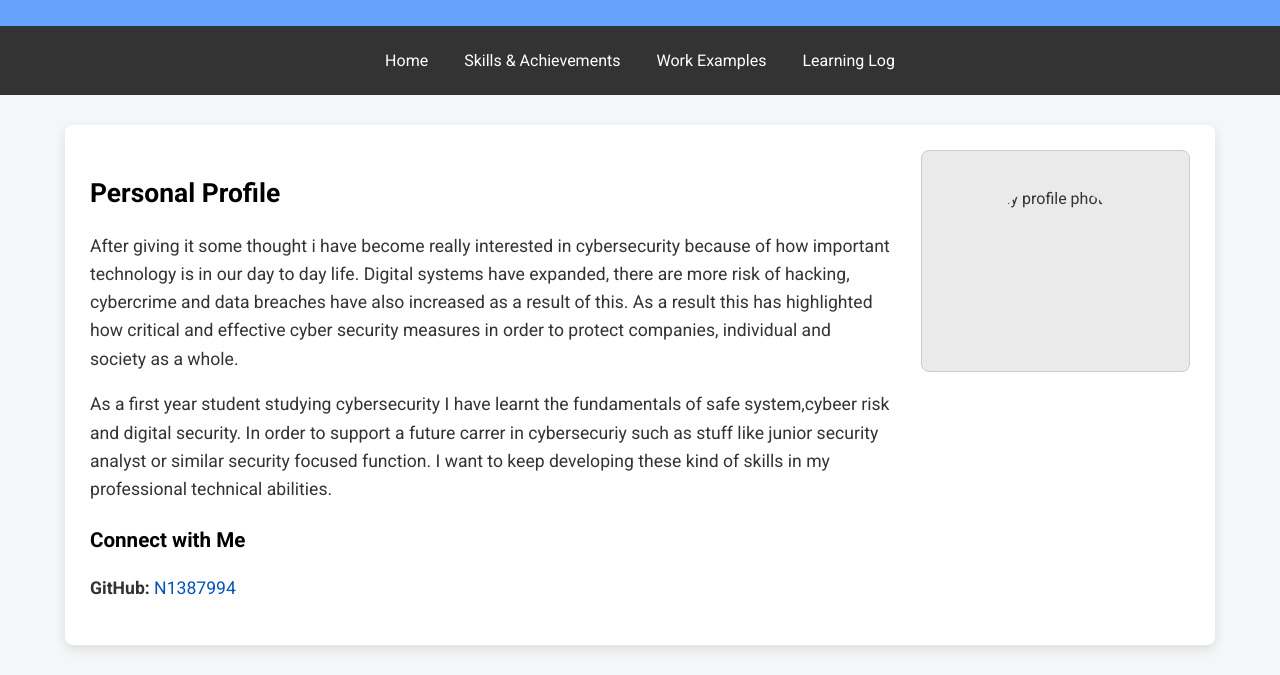
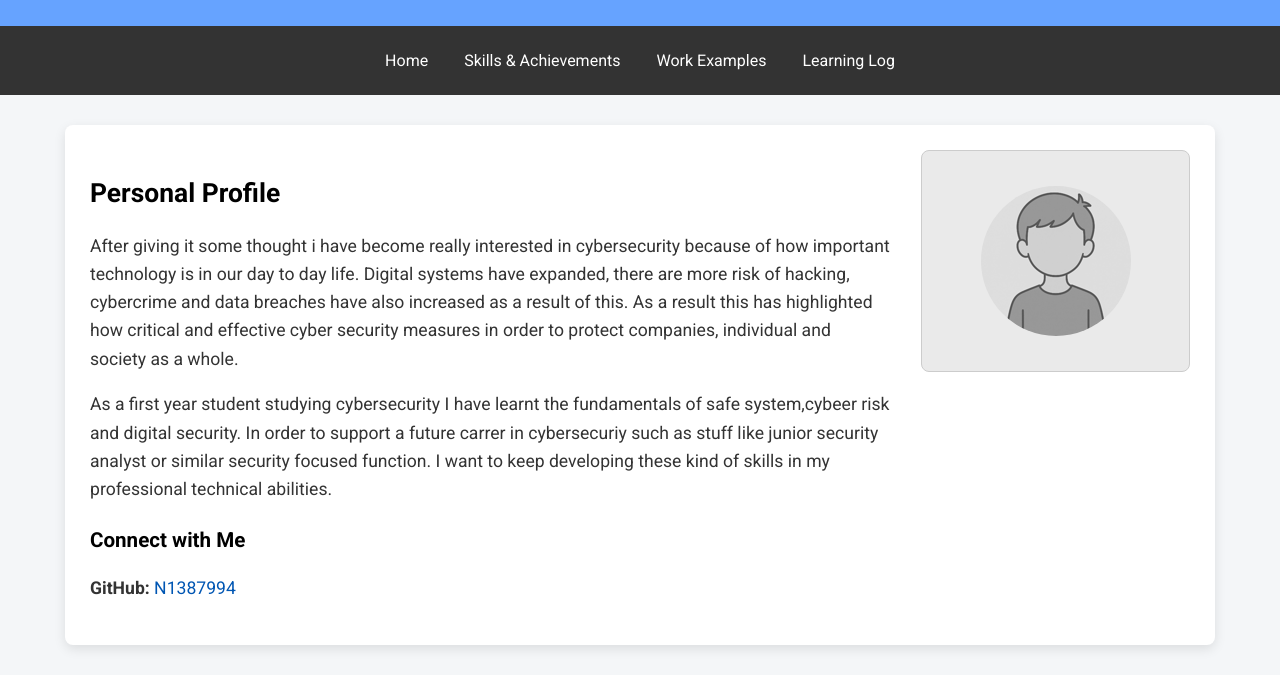
Before and after one commit to ZahidN2006/Zahid-portfolio, a plain HTML site: page docs/index.html in a window 1280 px wide. Shown: the part 160-835 px from the top of the page. Drawn offline with Linux system fonts and the light colour scheme.

Commit message:
Update index.html

```diff
--- a/docs/index.html
+++ b/docs/index.html
@@ -30,7 +30,7 @@
                 <p><strong>GitHub:</strong> <a href="[Your GitHub URL]">N1387994</a></p>
             </div>
             <div class="profile-image">
-                <img src="profile.jpg" alt="My profile photo">
+                <img <img src="professional-headshot-placeholder.png" alt="Professional Headshot Placeholder">
             </div>
         </div>
     </div>
```
